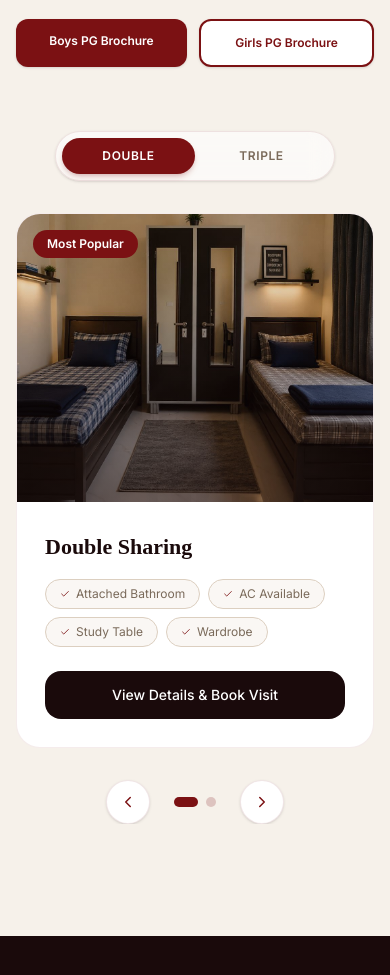
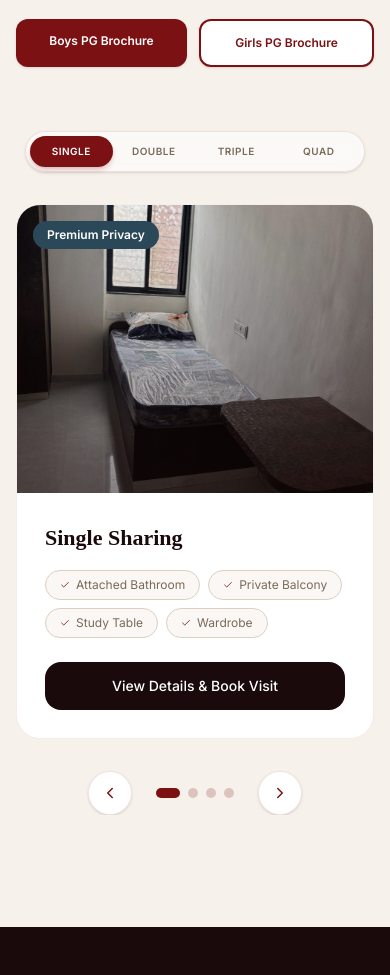
Before and after one commit to YashSonwane11/Sahyadri-Pg, a React (Vite) app: page / in a window 390 px wide. Shown: the part 2980-3955 px from the top of the page. Built offline with nearby package versions, Linux system fonts and the light colour scheme.

Commit message:
style: remove feedback profile photos and update homepage room grid to display all 4 rooms

```diff
--- a/src/data/pgData.js
+++ b/src/data/pgData.js
@@ -162,7 +162,8 @@ export const testimonials = [
     id: 1,
     name: 'Aditya Shinde',
     role: 'MIT ADT Student (B.Tech CSE)',
-    avatar: 'https://images.unsplash.com/photo-1539571696357-5a69c17a67c6?auto=format&fit=crop&w=120&q=80',
+    initials: 'AS',
+    color: 'linear-gradient(135deg, #7B1113, #a21a1d)',
     rating: 5,
     review: 'Sahyadri PG has been my home for 2 years now. The food is honestly like home, the WiFi never fails, and its located extremely close to campus. Security is top notch!'
   },
@@ -170,7 +171,8 @@ export const testimonials = [
     id: 2,
     name: 'Rohan Deshmukh',
     role: 'MIT ADT Student (Design)',
-    avatar: 'https://images.unsplash.com/photo-1507003211169-0a1dd7228f2d?auto=format&fit=crop&w=120&q=80',
+    initials: 'RD',
+    color: 'linear-gradient(135deg, #C4996A, #dfb485)',
     rating: 5,
     review: 'Clean rooms, attached balcony, and very helpful staff. Whenever we have a minor issue (like water or light), the management resolves it in minutes. Highly recommended!'
   },
@@ -178,7 +180,8 @@ export const testimonials = [
     id: 3,
     name: 'Snehal Patil',
     role: 'MIT ADT Student (BBA)',
-    avatar: 'https://images.unsplash.com/photo-1494790108377-be9c29b29330?auto=format&fit=crop&w=120&q=80',
+    initials: 'SP',
+    color: 'linear-gradient(135deg, #2A4858, #406f87)',
     rating: 5,
     review: 'Very safe environment for girls. CCTV coverage, daily room cleaning, and automatic washing machines make student life very convenient.'
   },
@@ -186,7 +189,8 @@ export const testimonials = [
     id: 4,
     name: 'Pranav Kulkarni',
     role: 'MIT ADT Student (M.Tech)',
-    avatar: 'https://images.unsplash.com/photo-1500648767791-00dcc994a43e?auto=format&fit=crop&w=120&q=80',
+    initials: 'PK',
+    color: 'linear-gradient(135deg, #4A3E3D, #705f5d)',
     rating: 4,
     review: 'The mess food is very hygienic and they serve daily breakfast, lunch, and dinner. The battery backup is a lifesaver during exams.'
   }
--- a/src/pages/Feedback.jsx
+++ b/src/pages/Feedback.jsx
@@ -21,12 +21,12 @@ function FadeUp({ children, delay = 0, className = "" }) {
 }
 
 const reviews = [
-  { id: 1, name: "Priya Sharma", college: "B.Tech CSE — MIT ADT", rating: 5, date: "March 2024", review: "The best PG experience! Food is amazing — just like home-cooked meals. Security is excellent and WiFi never fails even during exam season.", avatar: "https://images.unsplash.com/photo-1494790108377-be9c29b29330?w=60&h=60&fit=crop&auto=format", helpful: 14 },
-  { id: 2, name: "Rahul Deshmukh", college: "MBA — MIT ADT", rating: 5, date: "February 2024", review: "Clean, well-maintained, and professionally managed. The warden addresses any issue within hours. Highly recommend for working professionals too.", avatar: "https://images.unsplash.com/photo-1507003211169-0a1dd7228f2d?w=60&h=60&fit=crop&auto=format", helpful: 11 },
-  { id: 3, name: "Sneha Patil", college: "B.Pharm — MIT ADT", rating: 5, date: "January 2024", review: "Been here 2 years. The community is wonderful. Festivals are celebrated together, birthdays never go unnoticed. Made lifelong friends here.", avatar: "https://images.unsplash.com/photo-1438761681033-6461ffad8d80?w=60&h=60&fit=crop&auto=format", helpful: 9 },
-  { id: 4, name: "Arjun Kulkarni", college: "M.Tech — MIT ADT", rating: 4, date: "December 2023", review: "Great value for money. Triple sharing rooms are spacious. Power backup is a real lifesaver during load shedding months.", avatar: "https://images.unsplash.com/photo-1472099645785-5658abf4ff4e?w=60&h=60&fit=crop&auto=format", helpful: 7 },
-  { id: 5, name: "Anjali Mishra", college: "BCA — MIT ADT", rating: 5, date: "November 2023", review: "As a girl from UP, I was nervous about Pune. Sahyadri PG made the transition easy. The all-girls floor has excellent security and the warden aunty is like a second mother.", avatar: "https://images.unsplash.com/photo-1544005313-94ddf0286df2?w=60&h=60&fit=crop&auto=format", helpful: 18 },
-  { id: 6, name: "Vikram Nair", college: "B.Tech IT — MIT ADT", rating: 4, date: "October 2023", review: "The Sunday special menu is something I look forward to every week. Internet speed is genuinely fast — attended online internship interviews without any issues.", avatar: "https://images.unsplash.com/photo-1500648767791-00dcc994a43e?w=60&h=60&fit=crop&auto=format", helpful: 5 },
+  { id: 1, name: "Priya Sharma", college: "B.Tech CSE — MIT ADT", rating: 5, date: "March 2024", review: "The best PG experience! Food is amazing — just like home-cooked meals. Security is excellent and WiFi never fails even during exam season.", initials: "PS", color: "linear-gradient(135deg, #7B1113, #a21a1d)", helpful: 14 },
+  { id: 2, name: "Rahul Deshmukh", college: "MBA — MIT ADT", rating: 5, date: "February 2024", review: "Clean, well-maintained, and professionally managed. The warden addresses any issue within hours. Highly recommend for working professionals too.", initials: "RD", color: "linear-gradient(135deg, #C4996A, #dfb485)", helpful: 11 },
+  { id: 3, name: "Sneha Patil", college: "B.Pharm — MIT ADT", rating: 5, date: "January 2024", review: "Been here 2 years. The community is wonderful. Festivals are celebrated together, birthdays never go unnoticed. Made lifelong friends here.", initials: "SP", color: "linear-gradient(135deg, #2A4858, #406f87)", helpful: 9 },
+  { id: 4, name: "Arjun Kulkarni", college: "M.Tech — MIT ADT", rating: 4, date: "December 2023", review: "Great value for money. Triple sharing rooms are spacious. Power backup is a real lifesaver during load shedding months.", initials: "AK", color: "linear-gradient(135deg, #4A3E3D, #705f5d)", helpful: 7 },
+  { id: 5, name: "Anjali Mishra", college: "BCA — MIT ADT", rating: 5, date: "November 2023", review: "As a girl from UP, I was nervous about Pune. Sahyadri PG made the transition easy. The all-girls floor has excellent security and the warden aunty is like a second mother.", initials: "AM", color: "linear-gradient(135deg, #7B1113, #a21a1d)", helpful: 18 },
+  { id: 6, name: "Vikram Nair", college: "B.Tech IT — MIT ADT", rating: 4, date: "October 2023", review: "The Sunday special menu is something I look forward to every week. Internet speed is genuinely fast — attended online internship interviews without any issues.", initials: "VN", color: "linear-gradient(135deg, #2A4858, #406f87)", helpful: 5 },
 ];
 
 const totalRatings = { 5: 312, 4: 87, 3: 22, 2: 8, 1: 3 };
@@ -154,7 +154,12 @@ export default function Feedback() {
                     </div>
                     <div className="flex items-center justify-between">
                       <div className="flex items-center gap-3">
-                        <img src={r.avatar} alt={r.name} className="w-10 h-10 rounded-full object-cover" />
+                        <div
+                          className="w-10 h-10 rounded-full flex items-center justify-center text-white font-semibold text-xs ring-1 ring-[#7B1113]/10 shrink-0 select-none"
+                          style={{ background: r.color, fontFamily: "Inter, sans-serif" }}
+                        >
+                          {r.initials}
+                        </div>
                         <div>
                           <div className="text-[#1A0A0B] text-sm font-medium" style={{ fontFamily: "Inter, sans-serif" }}>{r.name}</div>
                           <div className="text-[#7A6A5A] text-xs" style={{ fontFamily: "Inter, sans-serif" }}>{r.college}</div>
--- a/src/pages/Home.jsx
+++ b/src/pages/Home.jsx
@@ -6,8 +6,10 @@ import {
   Star, ChevronLeft, ChevronRight, Phone, MessageCircle, ArrowRight, Check, Play
 } from "lucide-react";
 
+import roomSingle from "../assets/single_room.jpeg";
 import roomDouble from "../assets/2_shr_room_main.jpeg";
 import roomTriple from "../assets/3shr_room.jpeg";
+import roomQuad from "../assets/2_shr_room.jpeg";
 import buildingNight from "../assets/building-night.jpg";
 import buildingDay from "../assets/building-day.jpg";
 import balcony from "../assets/balcony.png";
@@ -52,6 +54,12 @@ const features = [
 
 const rooms = [
   {
+    type: "Single Sharing",
+    image: roomSingle,
+    features: ["Attached Bathroom", "Private Balcony", "Study Table", "Wardrobe"],
+    badge: "Premium Privacy", badgeColor: "#2A4858",
+  },
+  {
     type: "Double Sharing",
     image: roomDouble,
     features: ["Attached Bathroom", "AC Available", "Study Table", "Wardrobe"],
@@ -62,6 +70,12 @@ const rooms = [
     image: roomTriple,
     features: ["Shared Bathroom", "Study Table", "Wardrobe", "Power Backup"],
     badge: "Best Value", badgeColor: "#C4996A",
+  },
+  {
+    type: "Quad Sharing",
+    image: roomQuad,
+    features: ["Shared Bathroom", "Study Table", "Wardrobe", "Daily Cleaning"],
+    badge: "Budget Friendly", badgeColor: "#4A3E3D",
   },
 ];
 
@@ -492,33 +506,25 @@ export function HomePage() {
           </FadeUp>
 
           {/* Swapping Buttons for Mobile View */}
-          <div className="flex lg:hidden bg-white/60 backdrop-blur-md p-1.5 rounded-full border border-[#7B1113]/10 max-w-[280px] mx-auto mb-8 shadow-sm">
+          <div className="flex lg:hidden bg-white/60 backdrop-blur-md p-1 rounded-full border border-[#7B1113]/10 max-w-[340px] mx-auto mb-8 shadow-sm justify-between">
+            {["Single", "Double", "Triple", "Quad"].map((label, idx) => (
               <button
-              onClick={() => setActiveRoomIndex(0)}
-              className={`flex-1 py-2.5 rounded-full text-xs font-semibold uppercase tracking-wider transition-all duration-300 ${
-                activeRoomIndex === 0
+                key={label}
+                onClick={() => setActiveRoomIndex(idx)}
+                className={`flex-1 py-2 rounded-full text-[10px] sm:text-xs font-semibold uppercase tracking-wider transition-all duration-300 ${
+                  activeRoomIndex === idx
                     ? 'bg-[#7B1113] text-white shadow-md shadow-[#7B1113]/20'
                     : 'text-[#7A6A5A] hover:bg-white/40'
                 }`}
                 style={{ fontFamily: "Inter, sans-serif" }}
               >
-              Double
+                {label}
               </button>
-            <button
-              onClick={() => setActiveRoomIndex(1)}
-              className={`flex-1 py-2.5 rounded-full text-xs font-semibold uppercase tracking-wider transition-all duration-300 ${
-                activeRoomIndex === 1
-                  ? 'bg-[#7B1113] text-white shadow-md shadow-[#7B1113]/20'
-                  : 'text-[#7A6A5A] hover:bg-white/40'
-              }`}
-              style={{ fontFamily: "Inter, sans-serif" }}
-            >
-              Triple
-            </button>
+            ))}
           </div>
 
           {/* Desktop view Grid */}
-          <div className="hidden lg:grid grid-cols-2 gap-8">
+          <div className="hidden lg:grid grid-cols-2 xl:grid-cols-4 gap-6">
             {rooms.map((room, i) => (
               <FadeUp key={room.type} delay={i * 0.12}>
                 <RoomCard room={room} />
@@ -531,10 +537,10 @@ export function HomePage() {
             <AnimatePresence mode="wait">
               <motion.div
                 key={activeRoomIndex}
-                initial={{ opacity: 0, x: activeRoomIndex === 0 ? -60 : 60 }}
-                animate={{ opacity: 1, x: 0 }}
-                exit={{ opacity: 0, x: activeRoomIndex === 0 ? 60 : -60 }}
-                transition={{ duration: 0.35, ease: [0.22, 1, 0.36, 1] }}
+                initial={{ opacity: 0, scale: 0.97 }}
+                animate={{ opacity: 1, scale: 1 }}
+                exit={{ opacity: 0, scale: 0.97 }}
+                transition={{ duration: 0.3, ease: "easeInOut" }}
                 className="w-full"
               >
                 <RoomCard room={rooms[activeRoomIndex]} />
@@ -544,7 +550,7 @@ export function HomePage() {
             {/* Slider Navigation swapping buttons */}
             <div className="flex justify-center items-center gap-6 mt-8">
               <button
-                onClick={() => setActiveRoomIndex(c => (c === 0 ? 1 : 0))}
+                onClick={() => setActiveRoomIndex(c => (c - 1 + rooms.length) % rooms.length)}
                 className="w-11 h-11 rounded-full bg-white border border-[#7B1113]/10 flex items-center justify-center text-[#7B1113] hover:bg-[#7B1113] hover:text-white transition-all shadow-sm cursor-pointer"
                 aria-label="Previous room"
               >
@@ -566,7 +572,7 @@ export function HomePage() {
               </div>
 
               <button
-                onClick={() => setActiveRoomIndex(c => (c === 1 ? 0 : 1))}
+                onClick={() => setActiveRoomIndex(c => (c + 1) % rooms.length)}
                 className="w-11 h-11 rounded-full bg-white border border-[#7B1113]/10 flex items-center justify-center text-[#7B1113] hover:bg-[#7B1113] hover:text-white transition-all shadow-sm cursor-pointer"
                 aria-label="Next room"
               >
```
Lines whose indentation alone changed are shown as unchanged.
